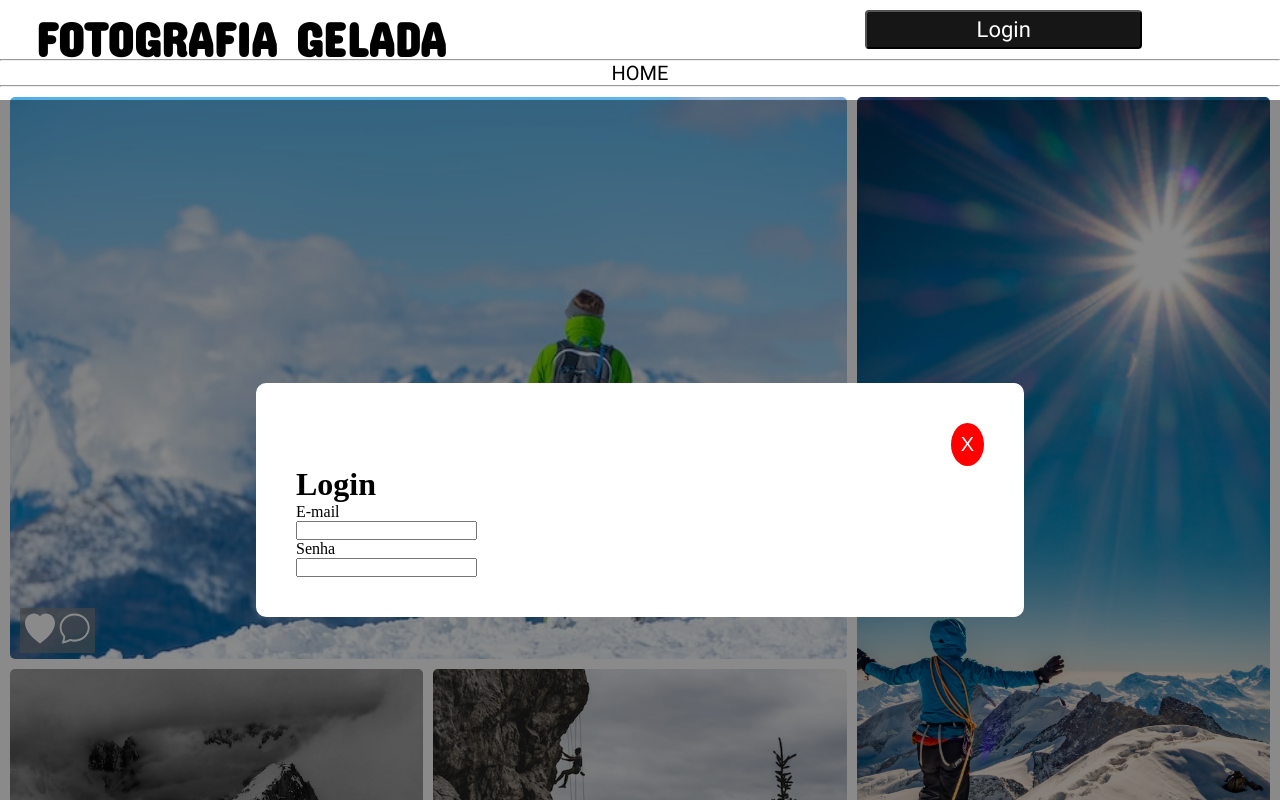
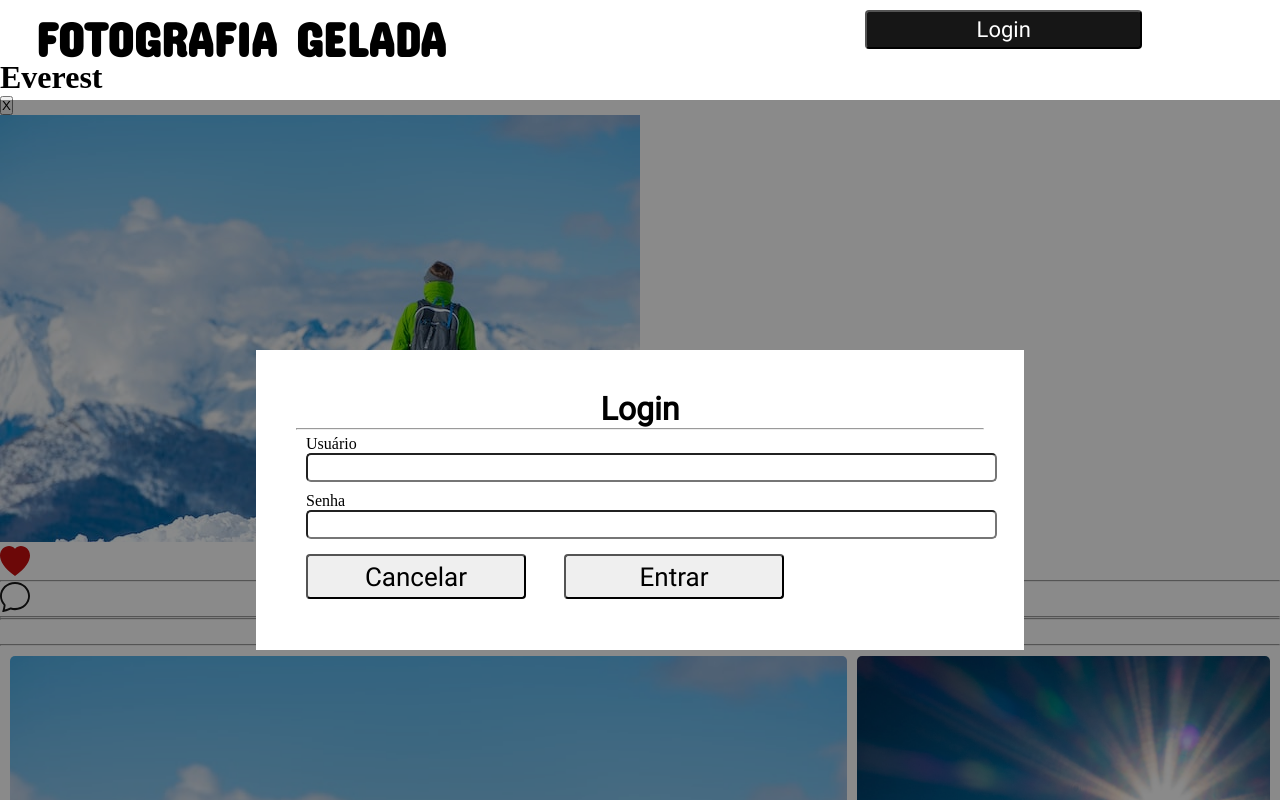
Before and after one commit to Narydiniz/fotografiaGelada, a website: page public/index.html in a window 1280 px wide. Both pictures are taken after a click on the button "Login". Shown: the top 800 px of the page. Drawn offline with Linux system fonts and the light colour scheme.

Commit message:
Testes de modal

```diff
--- a/public/index.html
+++ b/public/index.html
@@ -21,26 +21,78 @@
 
     <main>
 
-        <!-- Modal login -->
+    <!-- Modal login -->
+
+
+    <!-- Modal login -->
         <div class="modal-login" id="modal-login">
             <div class="modal">
-                <button onclick="fecharModal()" class="close" id="close">X</button>
-                <h1>Login</h1>
-                <form class="form-modal"
-                    <label class= "login-email">
-                        <p class="p-email">E-mail</p>
-                        <input class="input-email" type="email" class="cadastro" required>
+                <h1 class="title-modal">Login</h1>
+                <hr>
+                <div>
+                    <form class="form-modal">
+                    <label class = "login-email">
+                            <p class="p-login">Usuário</p>
+                            <input class="input-email" type="user" required>
+                        </label>
+                        <label class="login-senha">
+                            <p class="p-login">Senha</p>
+                            <input class="input-senha" type="password" minlength="8" required>
+                        </label>
+                        <div>
+                            <button class="btn-cancelar">Cancelar</button>
+                            <button class="btn-entrar">Entrar</button>
+                        </div>
+                    </form>
+                    </div>
+
+                </div>
+        </div>
+
+            <!-- Modal login -->
+        <div class="modal-login" id="modal-login">
+            <div class="modal">
+                <h1 class="title-modal">Login</h1>
+                <hr>
+                <div>
+                     <form class="form-modal">
+                    <label class = "login-email">
+                        <p class="p-login">Usuário</p>
+                        <input class="input-email" type="user" required>
                     </label>
-
                     <label class="login-senha">
-                        <p class="p-senha">Senha</p>
+                        <p class="p-login">Senha</p>
                         <input class="input-senha" type="password" minlength="8" required>
                     </label>
+                    <div>
+                        <button class="btn-cancelar">Cancelar</button>
+                        <button class="btn-entrar">Entrar</button>
+                    </div>
                 </form>
+                </div>
+
             </div>
         </div>
+        <!-- Modal imagem  -->
+         <div class="modal-image" id="modal-imagem">
+            <div class="popup">
+                <h1 class="popup-image">Everest</h1>
+                <button class="close">X</button>
+                <div>
+                    <img class="Everest" src="Imagens/Everest.jpg" alt="Everest">
+                </div>
+                <div>
+                    <img class="like-red" src="Icones/coraçãoVermelho.svg" alt="">
+                    <hr>
+                </div>
+                <div>
+                    <img class="comment-black" src="Icones/chat-preto.svg" alt="">
+                    <hr>
+                </div>
 
+            </div>
 
+         </div>
 
 
         <!-- Grade de imagens  -->
--- a/public/script.js
+++ b/public/script.js
@@ -4,7 +4,7 @@ function abrirModal(){
   modal.classList.add('abrir')
 
   modal.addEventListener('click', (e) => {
-    if(e.target.id == 'close' || e.target.id == 'modal-login'){
+    if(e.target.id == 'modal-login'){
         modal.classList.remove('abrir')
     }
   })
--- a/public/style.css
+++ b/public/style.css
@@ -66,23 +66,49 @@
 }
 .modal{
     width: 60%;
-    min-width: 450px;
-    min-height: 200px;
+    min-width: 600px;
+    min-height: 300px;
     background-color: white;
     padding: 40px;
-    border-radius: 10px;
+
 }
-.close{
-    margin-left: auto;
-    display: flex;
-    padding: 10px;
-    border-radius: 50%;
-    border: 0;
-    background-color: red;
-    color: white;
-    font-size: 20px;
-    cursor: pointer;
+.title-modal{
+    text-align: center;
+    font-family:"Roboto";
 }
+.form-modal{
+    display: block;
+    padding: 5px 50px 5px 10px;
+}
+.input-email{
+    padding: 5px;
+    border-radius: 5px;
+    margin-bottom: 10px;
+    width: 110%;
+}
+.input-senha{
+    padding: 5px;
+    border-radius: 5px;
+    margin-bottom: 15px;
+    width: 110%;
+}
+.btn-cancelar{
+    font-family:"Roboto";
+    font-size: 26px;
+    border-radius: 4px;
+    width: 220px;
+    height: 45px;
+    margin-right: 34px;
+}
+.btn-entrar{
+    font-family:"Roboto";;
+    font-size: 26px;
+    border-radius: 4px;
+    width: 220px;
+    height: 45px;
+    margin-right: 36px;
+}
+
 @keyframes abrirmodal{
     from{
         opacity: 0;
--- /dev/null
+++ b/testes/teste.css
@@ -0,0 +1,69 @@
+*{
+    margin: 0;
+    padding: 0;
+    box-sizing: border-box;
+}
+.container{
+    position: relative;
+    min-height: 100vh;
+    background:#ddd ;
+}
+.container h1{
+   font-size: 40px;
+   font-family: Verdana, Geneva, Tahoma, sans-serif;
+   font-weight: normal;
+   padding: 15px;
+   color: #333;
+   text-align: center;
+   text-transform: capitalize;
+}
+.container .image-container{
+    display: flex;
+    flex-wrap: wrap;
+    gap: 15px;
+    justify-content: 10px;
+}
+.container .image-container .image{
+   border: 10px solid #ffff;
+   box-shadow: 0 5px 15px  rgba(0, 0, 0, .1);
+   overflow: hidden;
+   cursor: pointer;
+}
+.container .image-container .image img{
+
+    object-fit: cover;
+    transition: 2s linear;
+}
+.container .image-container .image:hover img{
+    transform: scale(1.1);
+}
+.container .popup-image{
+    position: fixed;
+    top: 0;
+    left: 0;
+    background: rgb(0, 0, 0, .9);
+    z-index: 100;
+    width: 100%;
+    height: 100%;
+    display: none;
+}
+.container .popup-image span{
+    position: absolute;
+    top: 0;
+    right: 10px;
+    font-size: 60px;
+    font-weight: bolder;
+    color: #ffff;
+    cursor: pointer;
+    z-index: 100;
+}
+.container .popup-image img {
+    position: absolute;
+    top: 50%;
+    left: 50%;
+    transform: translate(-50%, -50%);
+    border: 5px solid #ffff;
+    border-radius: 5px;
+    width: 750px;
+    object-fit: cover;
+}
```
Also changed, not shown: testes/teste.html (added, +30 -0 lines), testes/teste.js (added, +10 -0 lines), testes/image1.jpeg (added), testes/image2.jpeg (added), testes/image3.jpeg (added), testes/image4.jpeg (added), testes/image5.jpeg (added), testes/image6.jpeg (added).
